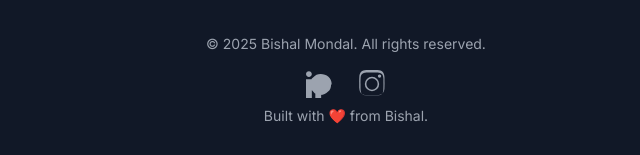
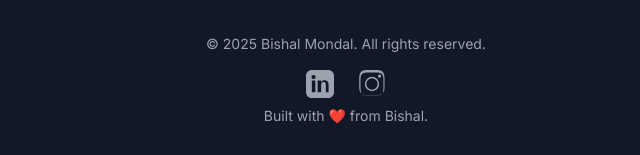
Before and after one commit to Mr-BishalMondal/Bishal-Mondal---Portfolio, a plain HTML site: page index.html in a window 1280 px wide. Shown: the part 4376-4531 px from the top of the page, 294-934 px from the left. Drawn offline with nearby package versions, Linux system fonts and the light colour scheme.

Commit message:
Update index.html with linkedin icon

```diff
--- a/index.html
+++ b/index.html
@@ -332,11 +332,10 @@
         <div class="container mx-auto">
             <p>&copy; <span id="current-year"></span> Bishal Mondal. All rights reserved.</p>
             <div class="flex justify-center space-x-6 mt-4">
-                <a href="https://linkedin.com/in/bishal-mondal-0bb756264" target="_blank" rel="noopener noreferrer"
+               <a href="https://linkedin.com/in/bishal-mondal-0bb756264" target="_blank" rel="noopener noreferrer"
                     class="text-gray-400 hover:text-blue-400 transition duration-300">
                     <svg class="w-7 h-7" fill="currentColor" viewBox="0 0 24 24" aria-hidden="true">
-                        <path
-                            d="M4.98 3.5c0 1.381-1.11 2.5-2.48 2.5s-2.48-1.119-2.48-2.5c0-1.38 1.11-2.5 2.48-2.5s2.48 1.12 2.48 2.5zm.02 4.5h-5v16h5v-16zm7.982 0h-4.99v16h4.99v-16zM22 12.017c0-2.498-1.057-4.72-2.766-6.223C17.525 4.29 15.02 3.5 12.5 3.5c-2.498 0-4.72 1.057-6.223 2.766C4.29 7.475 3.5 9.98 3.5 12.5c0 2.498 1.057 4.72 2.766 6.223C7.475 20.71 9.98 21.5 12.5 21.5c2.498 0 4.72-1.057 6.223-2.766C20.71 17.525 21.5 15.02 21.5 12.5h.5z" />
+                        <path d="M19 0h-14c-2.761 0-5 2.239-5 5v14c0 2.761 2.239 5 5 5h14c2.761 0 5-2.239 5-5v-14c0-2.761-2.239-5-5-5zm-11 19h-3v-10h3v10zm-1.5-11.268c-.966 0-1.75-.784-1.75-1.75s.784-1.75 1.75-1.75 1.75.784 1.75 1.75-.784 1.75-1.75 1.75zm13.5 11.268h-3v-5.604c0-1.337-.026-3.063-1.867-3.063-1.868 0-2.154 1.459-2.154 2.967v5.7h-3v-10h2.881v1.367h.041c.401-.761 1.381-1.563 2.845-1.563 3.043 0 3.604 2.004 3.604 4.609v5.587z"/>
                     </svg>
                     <span class="sr-only">LinkedIn</span>
                 </a>
```
